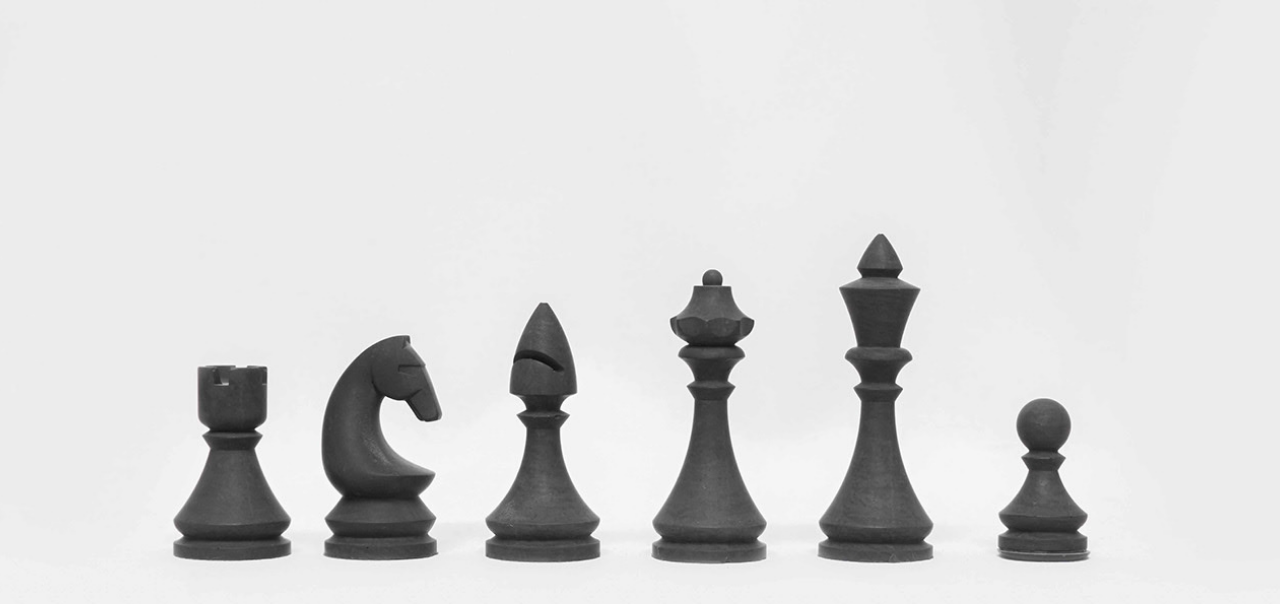
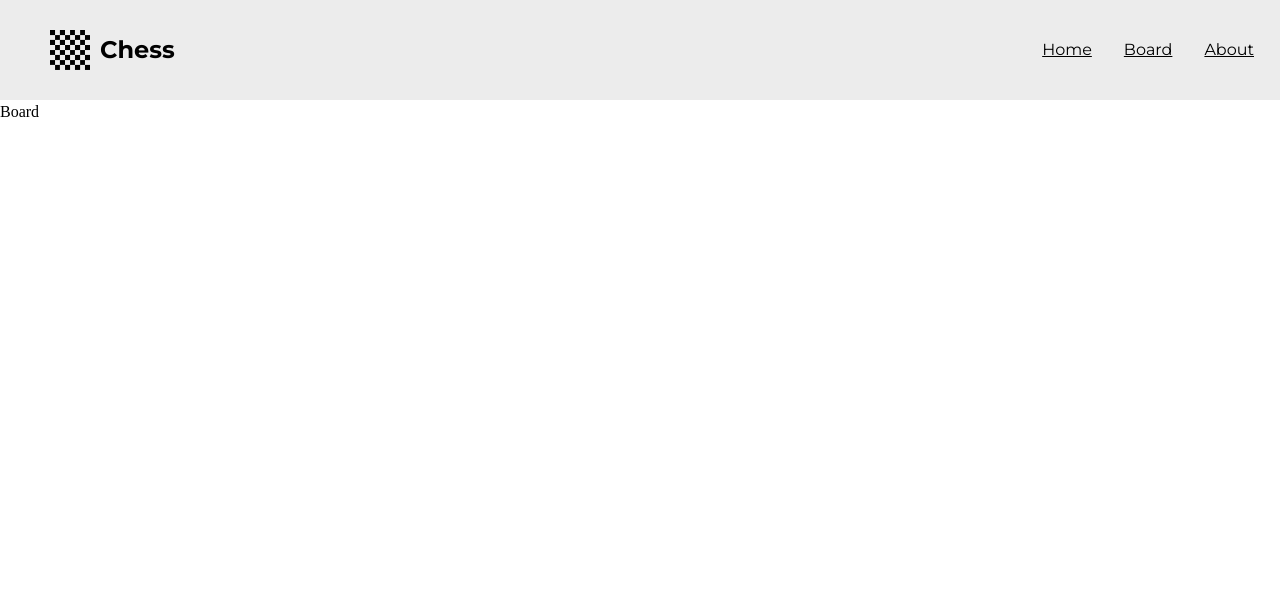
Before and after one commit to shasherazi/chess, a React (Vite) app: page /board in a window 1280 px wide. Before the commit this address had no page. Shown: the top 604 px of the page. Built offline with nearby package versions, Linux system fonts and the light colour scheme.

Commit message:
Fix background image only appears on home page

```diff
--- a/src/App.css
+++ b/src/App.css
@@ -20,9 +20,6 @@ body {
 body {
   line-height: 1.5;
   -webkit-font-smoothing: antialiased;
-  background-image: url("./assets/images/chessBg.jpg");
-  background-size: cover;
-  background-position: center;
 }
 
 img,
@@ -54,3 +51,9 @@ h6 {
 ul {
   list-style-type: none;
 }
+
+.background {
+  background-image: url("./assets/images/chessBg.jpg");
+  background-size: cover;
+  background-position: center;
+}
--- a/src/App.tsx
+++ b/src/App.tsx
@@ -2,6 +2,7 @@ import { BrowserRouter, Routes, Route } from 'react-router-dom';
 import Nav from './components/Nav';
 import Home from './components/Home';
 import './App.css';
+import Board from './components/Board';
 
 export default function App() {
   return (
@@ -10,6 +11,7 @@ export default function App() {
         <Routes>
           <Route element={<Nav />}>
             <Route path="/" element={<Home />} />
+            <Route path="/board" element={<Board />} />
           </Route>
         </Routes>
       </BrowserRouter>
--- a/src/components/Home.tsx
+++ b/src/components/Home.tsx
@@ -1,7 +1,16 @@
+import { useEffect } from 'react';
 import { Link } from 'react-router-dom';
 import styles from '../styles/Home.module.css';
 
 export default function Home() {
+  useEffect(() => {
+    document.body.classList.add('background');
+
+    return () => {
+      document.body.classList.remove('background');
+    };
+  }, []);
+
   return (
     <div className={styles.home}>
       <Link to="/board" className={styles.button}>
--- a/src/styles/Nav.module.css
+++ b/src/styles/Nav.module.css
@@ -2,6 +2,7 @@
   height: 100px;
   padding: 30px 10px;
   font-family: "Montserrat", sans-serif;
+  background-color: #ececec;
 }
 
 .navList {
```
